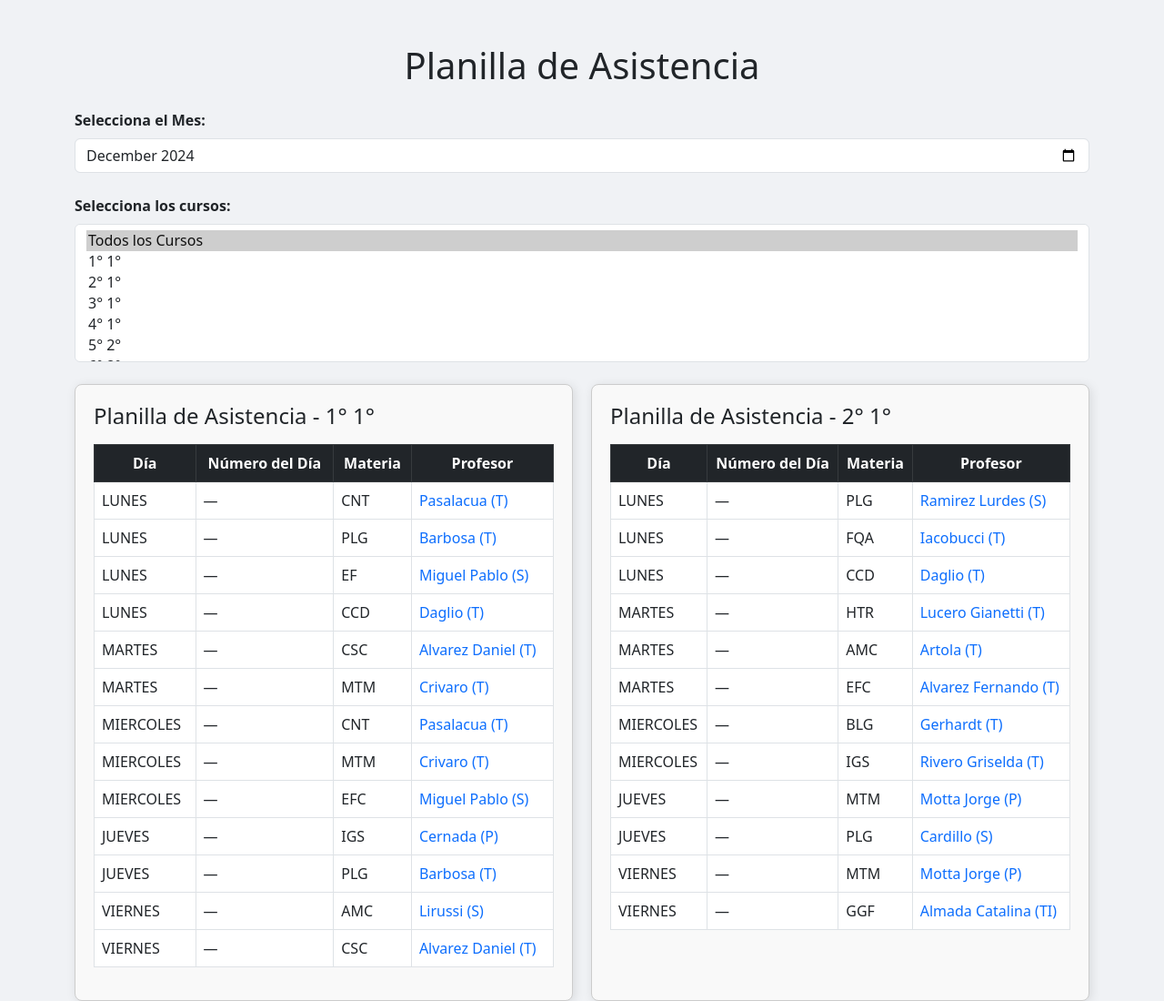
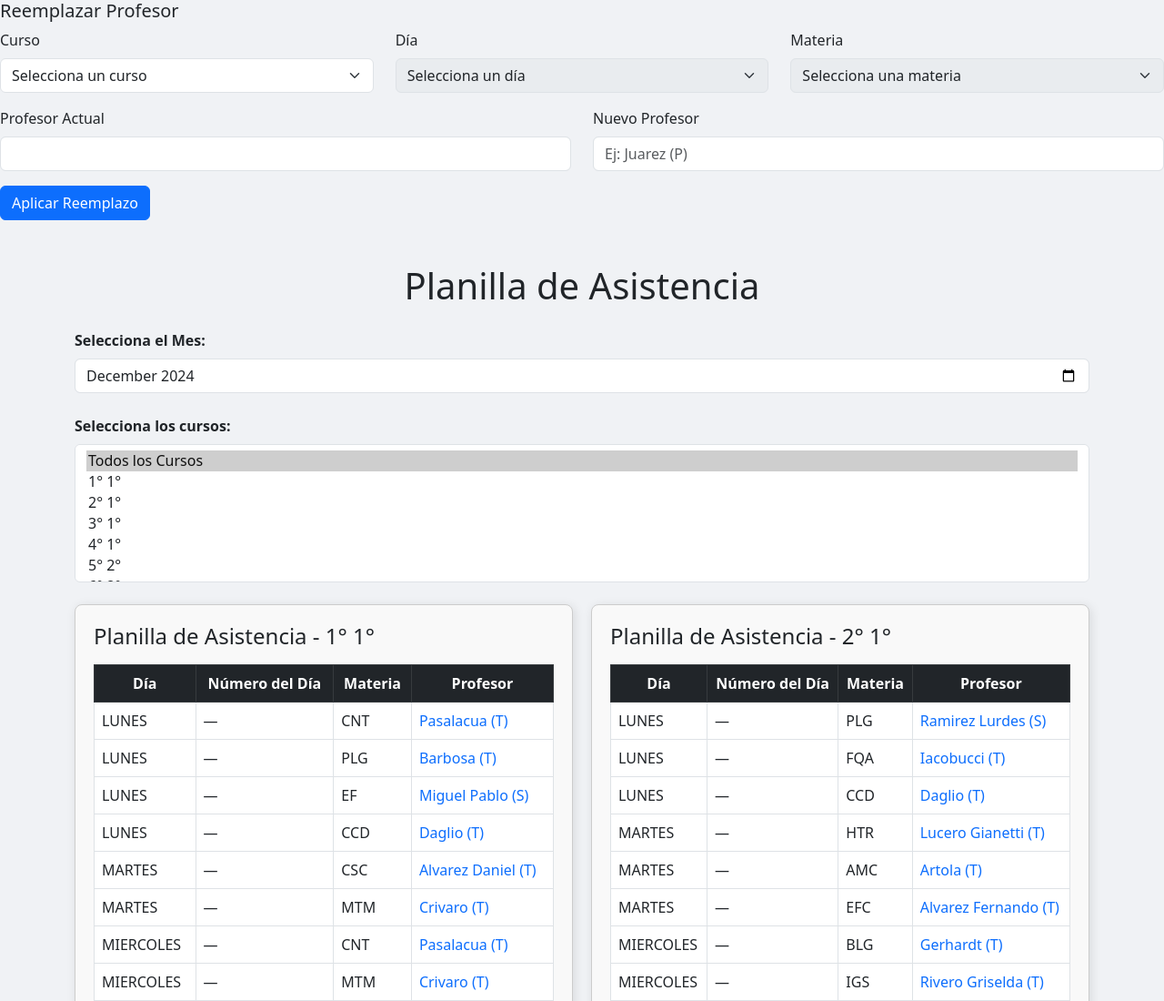
Before and after one commit to leandro1280/planilla-control-rosa, a plain HTML site: page index.html in a window 1280 px wide. Shown: the top 1100 px of the page at 91% size. Drawn offline with nearby package versions, Linux system fonts and the light colour scheme; a script that the page names is missing.

Commit message:
Update index.html

```diff
--- a/index.html
+++ b/index.html
@@ -59,7 +59,7 @@
             border-color: #117a8b;
         }
 
-        /* Estilos opcionales para suplentes */
+        /* Estilos opcionales para suplentes y ausentes */
         .fila-suplente {
             background-color: #fff3cd; /* Amarillo claro */
         }
@@ -69,6 +69,43 @@
         }
     </style>
 </head>
+
+<header>
+    <h5>Reemplazar Profesor</h5>
+    <div class="row mb-3">
+        <div class="col">
+            <label for="selectCursoReemplazo" class="form-label">Curso</label>
+            <select id="selectCursoReemplazo" class="form-select">
+                <option value="" disabled selected>Selecciona un curso</option>
+            </select>
+        </div>
+        <div class="col">
+            <label for="selectDiaReemplazo" class="form-label">Día</label>
+            <select id="selectDiaReemplazo" class="form-select" disabled>
+                <option value="" disabled selected>Selecciona un día</option>
+            </select>
+        </div>
+        <div class="col">
+            <label for="selectMateriaReemplazo" class="form-label">Materia</label>
+            <select id="selectMateriaReemplazo" class="form-select" disabled>
+                <option value="" disabled selected>Selecciona una materia</option>
+            </select>
+        </div>
+    </div>
+
+    <div class="row mb-3">
+        <div class="col">
+            <label class="form-label">Profesor Actual</label>
+            <input type="text" id="profesorActualReemplazo" class="form-control" readonly>
+        </div>
+        <div class="col">
+            <label for="profesorNuevoReemplazo" class="form-label">Nuevo Profesor</label>
+            <input type="text" id="profesorNuevoReemplazo" class="form-control" placeholder="Ej: Juarez (P)">
+        </div>
+    </div>
+
+    <button id="btnAplicarReemplazo" class="btn btn-primary">Aplicar Reemplazo</button>
+</header>
 
 <body>
     <div class="container my-5">
@@ -134,14 +171,6 @@
         </div>
     </div>
 
-    <!-- Botón para Abrir el Modal de Registrar Falta (Opcional) -->
-    <!-- Puedes eliminar este botón si solo utilizas el clic en la tabla para abrir el modal -->
-    <!-- <div class="d-flex justify-content-end mt-4">
-        <button class="btn btn-info" data-bs-toggle="modal" data-bs-target="#motivoFaltaModal">
-            <i class="fas fa-plus-circle"></i> Registrar Falta
-        </button>
-    </div> -->
-
     <!-- Librerías JavaScript necesarias -->
     <script src="https://cdnjs.cloudflare.com/ajax/libs/xlsx/0.18.5/xlsx.full.min.js"></script>
     <script src="https://cdnjs.cloudflare.com/ajax/libs/jspdf/2.5.1/jspdf.umd.min.js"></script>
@@ -151,8 +180,10 @@
     <!-- Script del selector de Mes -->
     <script src="selectorMes.js"></script>
     <!-- Script Principal -->
-    <script src="prueba.js"></script>
+    <script src="script.js"></script>
 </body>
+</html>
+
 </html>
 
 </body>
```
